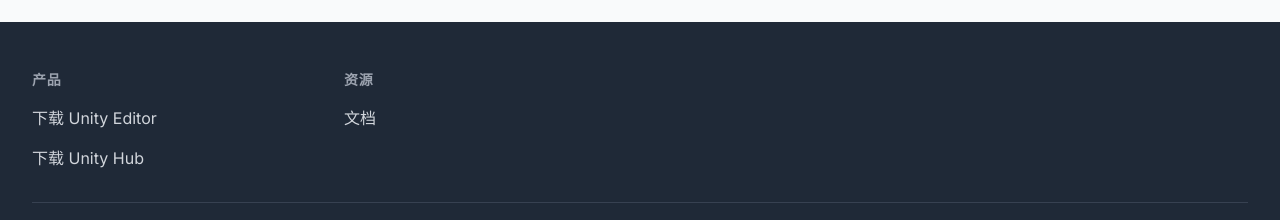
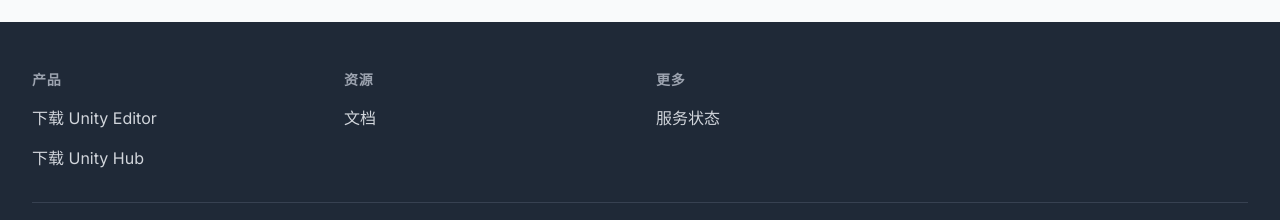
Before and after one commit to DanKE123abc/NoUnityCN, a Next.js app: page / in a window 1280 px wide. Shown: the part 1062-1282 px from the top of the page. Built offline with nearby package versions, Linux system fonts and the light colour scheme.

Commit message:
feat(components): 在站点页脚中添加服务状态

```diff
--- a/components/site-footer.tsx
+++ b/components/site-footer.tsx
@@ -6,6 +6,9 @@ const footerNavigation = {
   资源: [
     { name: "文档", href: "/docs" },
   ],
+  更多: [
+    { name: "服务状态", href: "https://nounitycn.github.io/service/"}
+  ]
 }
 
 export function SiteFooter() {
```
